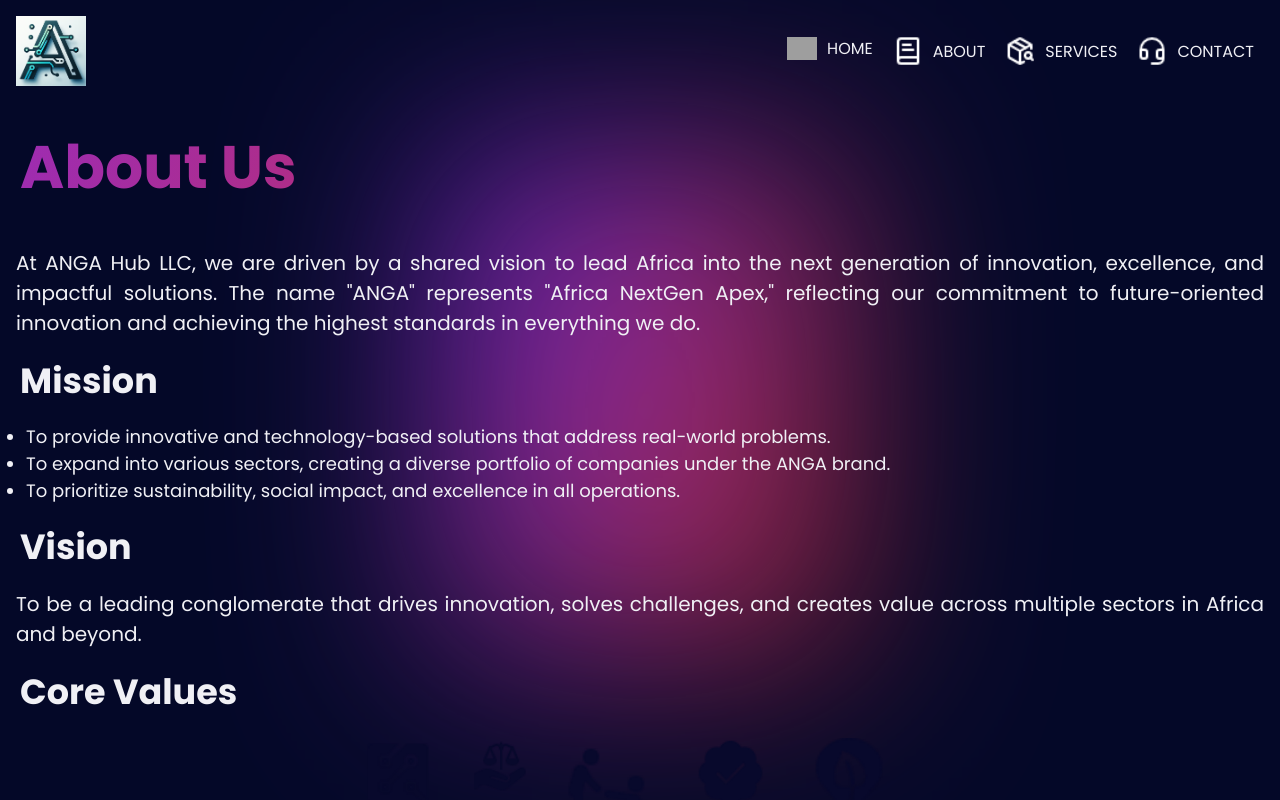
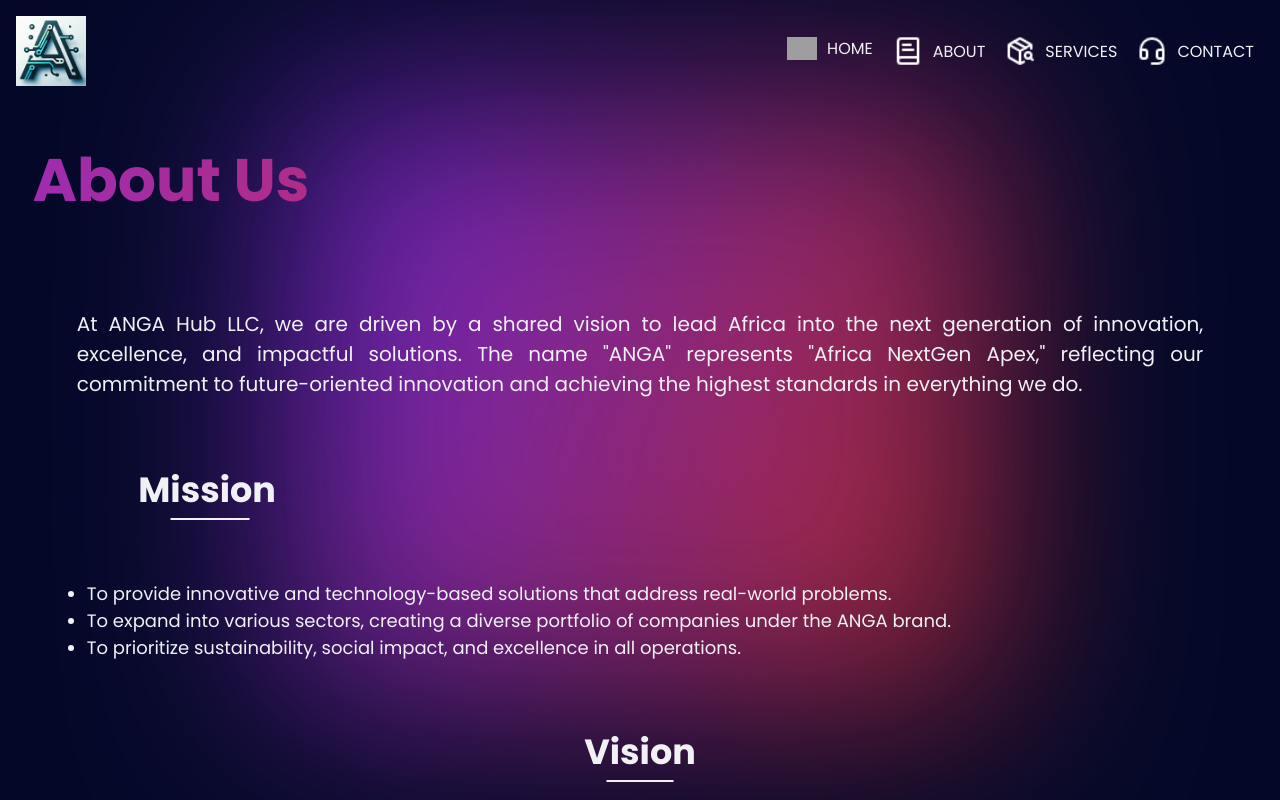
Before and after one commit to ANGA-Technologies/ANGA-Hub, a Vue app: page /about in a window 1280 px wide. Built offline with nearby package versions, Linux system fonts and the light colour scheme; grey boxes are pictures that could not be loaded.

Commit message:
Refactor AboutPage styles; enhance layout, typography, and responsiveness for improved user experience

```diff
--- a/src/assets/styles/aboutpage.css
+++ b/src/assets/styles/aboutpage.css
@@ -1,7 +1,21 @@
 main {
-    margin: 0;
+    margin: 1%;
     text-align: left;
     color: #F0F0F5;
+    overflow: auto;
+    scroll-behavior: smooth;
+    scrollbar-width: thin;
+    scrollbar-color: #D32F2F transparent;
+}
+
+main::-webkit-scrollbar-thumb {
+    background-color: #D32F2F;
+    border-radius: 50px;
+}
+
+main::-webkit-scrollbar-track {
+    background-color: transparent;
+    border-radius: 50px;
 }
 
 h1 {
@@ -15,22 +29,51 @@ h1 {
     position: relative;
 }
 
-
-
 h2 {
     font-size: 35px;
-    padding-left: 20px;
+    position: relative;
+    display: inline-block;
+}
+
+h2::after {
+    content: '';
+    position: absolute;
+    transform: translate(-50%, -50%);
+    left: 50%;
+    bottom: -5px;
+    width: 50%;
+    height: 2px;
+    background-color: #f0f0f5; /* Line color */
+}
+
+h2#mission::after {
+    left: 75%;
+    width: 20%;
+}
+
+.vision {
+    text-align: center;
+}
+
+h2#vision::after {
+    left: 50%;
+    width: 60%;
+}
+
+h2#core::after {
+    left: 65%;
+    width: 30%;
 }
 
 p {
     font-size: 20px;
     text-align: justify;
-    padding: 1rem;
+    padding: 4rem;
 }
 
 ul {
     font-size: 18px;
-    padding: 1rem;
+    padding: 4rem;
     margin-left: 10px;
 }
 
@@ -42,7 +85,9 @@ ul {
     padding: 20px;
 }
 
-circle {
+
+
+.circle {
     width: 150px;
     height: 150px;
     border-radius: 50%;
@@ -80,8 +125,6 @@ circle {
     box-shadow: 0 0 15px 5px rgba(138, 43, 226, 0.8);
 }
 
-
-
 /* Responsive design for smaller screens */
 @media (max-width: 500px) {
     h1 {
@@ -115,10 +158,6 @@ circle {
         padding: 15px 15px;
     }
 
-    .vision h2 {
-        text-align: right;
-    }
-
     p {
         font-size: 16px;
         padding: 0.8rem;
@@ -135,43 +174,39 @@ circle {
         padding: 20px;
     }
 
-    .circle {
-        width: 150px;
-        height: 150px;
-        border-radius: 50%;
-        background-color: rgba(138, 43, 226, 0.2); /* Semi-transparent background */
-        display: flex;
-        flex-direction: column;
-        align-items: center;
-        justify-content: center;
-        box-shadow: 0 4px 6px rgba(0, 0, 0, 0.2); /* Subtle shadow */
-        color: #fff;
-        text-align: center;
-        overflow: hidden;
-        padding: 10px;
-        transition: box-shadow 0.3s ease, background-color 0.3s ease; /* Smooth transitions */
+}
+
+@media (min-width: 701px) {
+    h2#mission::after {
+        padding-left: 10%;
     }
 
-    .circle img {
-        width: 80%;
-        height: auto;
-        margin-bottom: 5px;
-        object-fit: contain;
+    h2#mission {
+        text-align: left;
+        padding-left: 10%;
     }
 
-    .circle h3 {
-        font-size: 16px;
-        margin: 0;
-        padding: 0;
-        line-height: 1.2;
-        word-wrap: break-word;
+    h2#vision {
+        text-align: center;
     }
 
-    /* Hover Effect */
-    .circle:hover {
-        background-color: rgba(138, 43, 226, 0.4);
-        box-shadow: 0 0 15px 5px rgba(138, 43, 226, 0.8);
+    p#vision {
+        text-align: center;
+        padding-inline: 10em;
     }
 
+    h2#core {
+        text-align: left;
+        padding-left: 10%;
+    }
 
+    .corevalues {
+        gap: 30px;
+        margin: 7%;
+        padding: 20px;
+        flex-direction: row;
+        flex-wrap: wrap;
+        justify-content: space-around;
+        align-items: center;
+    }
 }
--- a/src/assets/styles/global.css
+++ b/src/assets/styles/global.css
@@ -222,6 +222,11 @@ li span {
         overflow: hidden;
     }
 
+    body::before {
+        width: 600px;
+        height: 700px;
+    }
+
     .container {
         display: flex;
         flex-direction: column;
--- a/src/assets/styles/homepage.css
+++ b/src/assets/styles/homepage.css
@@ -50,13 +50,13 @@
 
     h2 {
         position: relative;
-        margin: 2px 0 0 0; /* Minimal space above H2 */
+        margin: 2px 0 0 0;
         padding: 0;
         font-family: 'Poppins';
         font-style: normal;
         font-weight: 700;
         font-size: 96px;
-        line-height: 96px; /* Tighten spacing within H2 */
+        line-height: 96px;
         text-align: right;
         background: linear-gradient(103.88deg, #8A2BE2 -27.14%, #D32F2F 73.7%);
         -webkit-background-clip: text;
@@ -137,6 +137,7 @@
     }
 
     h3 {
+        padding: 5% 0 0 0;
         color: #f0f0f5;
         z-index: 10;
     }
--- a/src/components/AboutPage.vue
+++ b/src/components/AboutPage.vue
@@ -1,20 +1,19 @@
 <template>
-    <router-view>
     <main>
         <h1>About Us</h1>
         <p>At ANGA Hub LLC, we are driven by a shared vision to lead Africa into the next generation of innovation, excellence, and impactful solutions.
             The name "ANGA" represents "Africa NextGen Apex," reflecting our commitment to future-oriented innovation and achieving the highest standards in everything we do.</p>
-            <h2>Mission</h2>
+        <h2 id="mission">Mission</h2>
         <ul>
             <li>To provide innovative and technology-based solutions that address real-world problems.</li>
             <li>To expand into various sectors, creating a diverse portfolio of companies under the ANGA brand.</li>
             <li>To prioritize sustainability, social impact, and excellence in all operations.</li>
         </ul>
         <div class="vision">
-                <h2>Vision</h2>
-                <p class="vision">To be a leading conglomerate that drives innovation, solves challenges, and creates value across multiple sectors in Africa and beyond.</p>
+            <h2 id="vision">Vision</h2>
+            <p id="vision">To be a leading conglomerate that drives innovation, solves challenges, and creates value across multiple sectors in Africa and beyond.</p>
         </div>
-            <h2>Core Values</h2>
+        <h2 id="core">Core Values</h2>
         <div class="corevalues">
             <div class="circle">
                 <span>
@@ -48,7 +47,6 @@
             </div>
         </div>
     </main>
-    </router-view>
 </template>
 
 <script>
```
Lines whose indentation alone changed are shown as unchanged.
